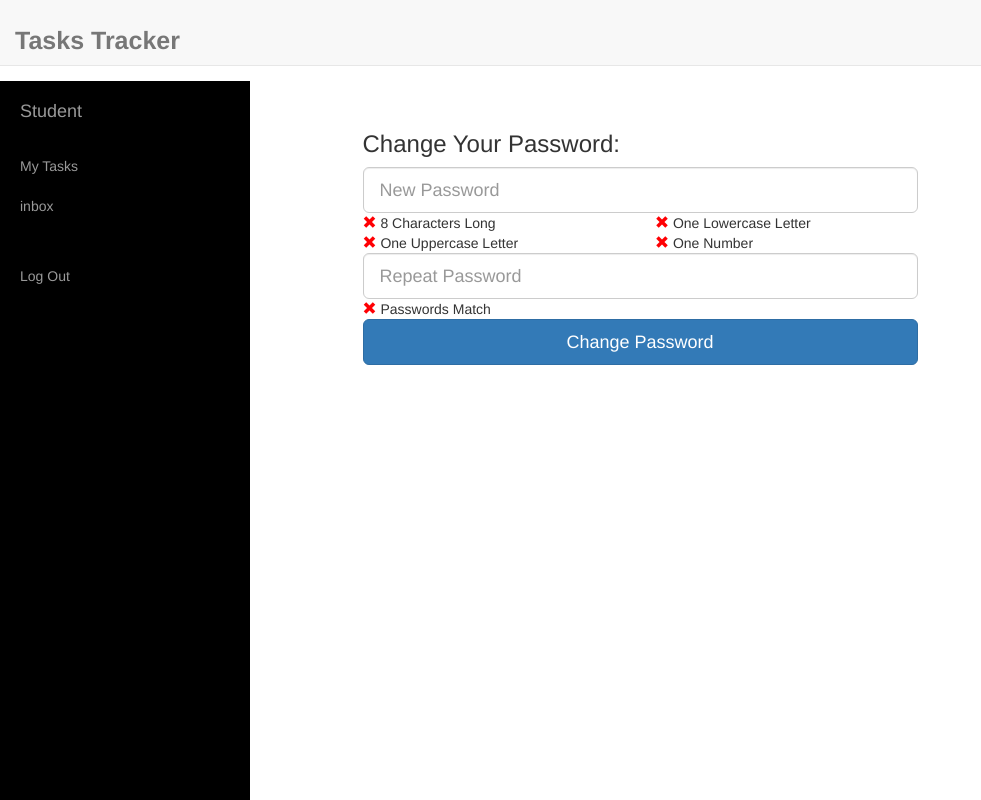
After one commit to shurooqsalahat/GP_tasks, a PHP site: page /student/change-your-password.php in a window 1280 px wide. The commit adds this page. Shown: the whole page, without its empty margins (0-981 px from the left). Run offline with PHP 8.4, Linux system fonts and the light colour scheme; data that the repository does not hold is empty; some libraries are stand-ins or nearby versions; some web fonts are replaced.

Commit message:
change your password

```diff
--- /dev/null
+++ b/student/change-your-password.js
@@ -0,0 +1,61 @@
+$(document).ready(function(){
+    $("input[type=password]").keyup(function(){
+        var ucase = new RegExp("[A-Z]+");
+        var lcase = new RegExp("[a-z]+");
+        var num = new RegExp("[0-9]+");
+
+        if($("#password1").val() && $("#password1").val().length >= 8){
+            $("#8char").removeClass("glyphicon-remove");
+            $("#8char").addClass("glyphicon-ok");
+            $("#8char").css("color","#00A41E");
+        }else{
+            $("#8char").removeClass("glyphicon-ok");
+            $("#8char").addClass("glyphicon-remove");
+            $("#8char").css("color","#FF0004");
+        }
+
+        if(ucase.test($("#password1").val())){
+            $("#ucase").removeClass("glyphicon-remove");
+            $("#ucase").addClass("glyphicon-ok");
+            $("#ucase").css("color","#00A41E");
+        }else{
+            $("#ucase").removeClass("glyphicon-ok");
+            $("#ucase").addClass("glyphicon-remove");
+            $("#ucase").css("color","#FF0004");
+        }
+
+        if(lcase.test($("#password1").val())){
+            $("#lcase").removeClass("glyphicon-remove");
+            $("#lcase").addClass("glyphicon-ok");
+            $("#lcase").css("color","#00A41E");
+        }else{
+            $("#lcase").removeClass("glyphicon-ok");
+            $("#lcase").addClass("glyphicon-remove");
+            $("#lcase").css("color","#FF0004");
+        }
+
+        if(num.test($("#password1").val())){
+            $("#num").removeClass("glyphicon-remove");
+            $("#num").addClass("glyphicon-ok");
+            $("#num").css("color","#00A41E");
+        }else{
+            $("#num").removeClass("glyphicon-ok");
+            $("#num").addClass("glyphicon-remove");
+            $("#num").css("color","#FF0004");
+        }
+        if ($("#password1").val() != "" || $("#password2").val() != "") {
+            if ($("#password1").val() == $("#password2").val()) {
+                $("#pwmatch").removeClass("glyphicon-remove");
+                $("#pwmatch").addClass("glyphicon-ok");
+                $("#pwmatch").css("color","#00A41E");
+            }
+        }
+        else{
+            $("#pwmatch").removeClass("glyphicon-ok");
+            $("#pwmatch").addClass("glyphicon-remove");
+            $("#pwmatch").css("color","#FF0004");
+        }
+
+
+    });
+});
--- /dev/null
+++ b/student/change-your-password.php
@@ -0,0 +1,75 @@
+
+<?php
+include("../model.php");// connect to db
+session_start();
+
+
+?>
+<head>
+    <meta charset="utf-8">
+    <meta http-equiv="X-UA-Compatible" content="IE=edge">
+    <title>Tasks Tracker</title>
+    <!-- Mobile Specific Metas
+    ================================================== -->
+    <meta name="viewport" content="width=device-width, initial-scale=1">
+    <!-- CSS
+    ================================================== -->
+    <meta charset="utf-8">
+    <meta http-equiv="X-UA-Compatible" content="IE=edge">
+    <title>Tasks Tracker</title>
+    <!-- Mobile Specific Metas
+    ================================================== -->
+    <meta name="viewport" content="width=device-width, initial-scale=1">
+    <!-- CSS
+    ================================================== -->
+    <!-- Bootstrap css file-->
+    <script src="https://ajax.googleapis.com/ajax/libs/jquery/3.4.0/jquery.min.js"></script>
+    <script src="https://maxcdn.bootstrapcdn.com/bootstrap/3.4.0/js/bootstrap.min.js"></script>
+    <link href="//netdna.bootstrapcdn.com/bootstrap/3.1.0/css/bootstrap.min.css" rel="stylesheet" id="bootstrap-css">
+    <!-- Font awesome css file:: for slider -->
+    <link href="../css/font-awesome.min.css" rel="stylesheet">
+    <!-- Superslide css file-->
+
+    <link rel="stylesheet" href="../style.css">
+    <!-- Slick slider css file :: for previous and next-->
+
+    <script src="change-your-password.js"></script>
+    <?php include "../header.php"?>
+</head>
+
+<header id="header">
+</header>
+<div id="wrapper">
+    <!-- Sidebar -->
+    <div id="sidebar-wrapper">
+        <?php include "sidebar.php"?>
+    </div>
+    <div class="container" style="   margin-top: 30px;">
+        <div class="row">
+            <div class="col-sm-6 col-sm-offset-1">
+                <p class="text-left">
+                <h3>Change Your Password:</h3></p>
+                <form method="post" id="passwordForm">
+                    <input type="password" class="input-lg form-control" name="password1" id="password1" placeholder="New Password" autocomplete="off">
+                    <div class="row">
+                        <div class="col-sm-6">
+                            <span id="8char" class="glyphicon glyphicon-remove" style="color:#FF0004;"></span> 8 Characters Long<br>
+                            <span id="ucase" class="glyphicon glyphicon-remove" style="color:#FF0004;"></span> One Uppercase Letter
+                        </div>
+                        <div class="col-sm-6">
+                            <span id="lcase" class="glyphicon glyphicon-remove" style="color:#FF0004;"></span> One Lowercase Letter<br>
+                            <span id="num" class="glyphicon glyphicon-remove" style="color:#FF0004;"></span> One Number
+                        </div>
+                    </div>
+                    <input type="password" class="input-lg form-control" name="password2" id="password2" placeholder="Repeat Password" autocomplete="off">
+                    <div class="row">
+                        <div class="col-sm-12">
+                            <span id="pwmatch" class="glyphicon glyphicon-remove" style="color:#FF0004;"></span> Passwords Match
+                        </div>
+                    </div>
+                    <input type="submit" class="col-xs-12 btn btn-primary btn-load btn-lg" data-loading-text="Changing Password..." value="Change Password">
+                </form>
+            </div><!--/col-sm-6-->
+        </div><!--/row-->
+    </div>
+</div>
```
Also changed, not shown: student/student-information.php (+9 -1 lines).
